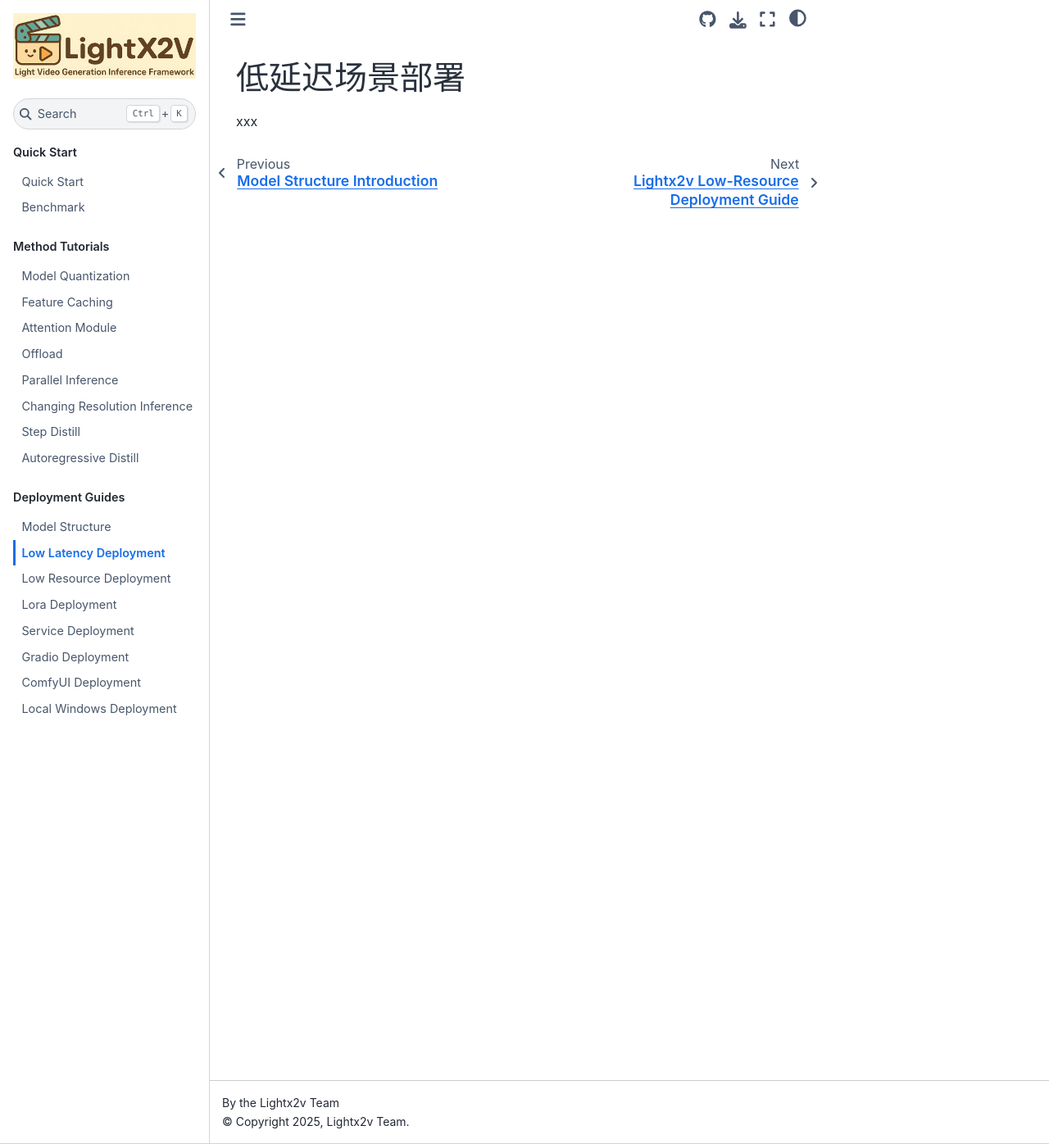
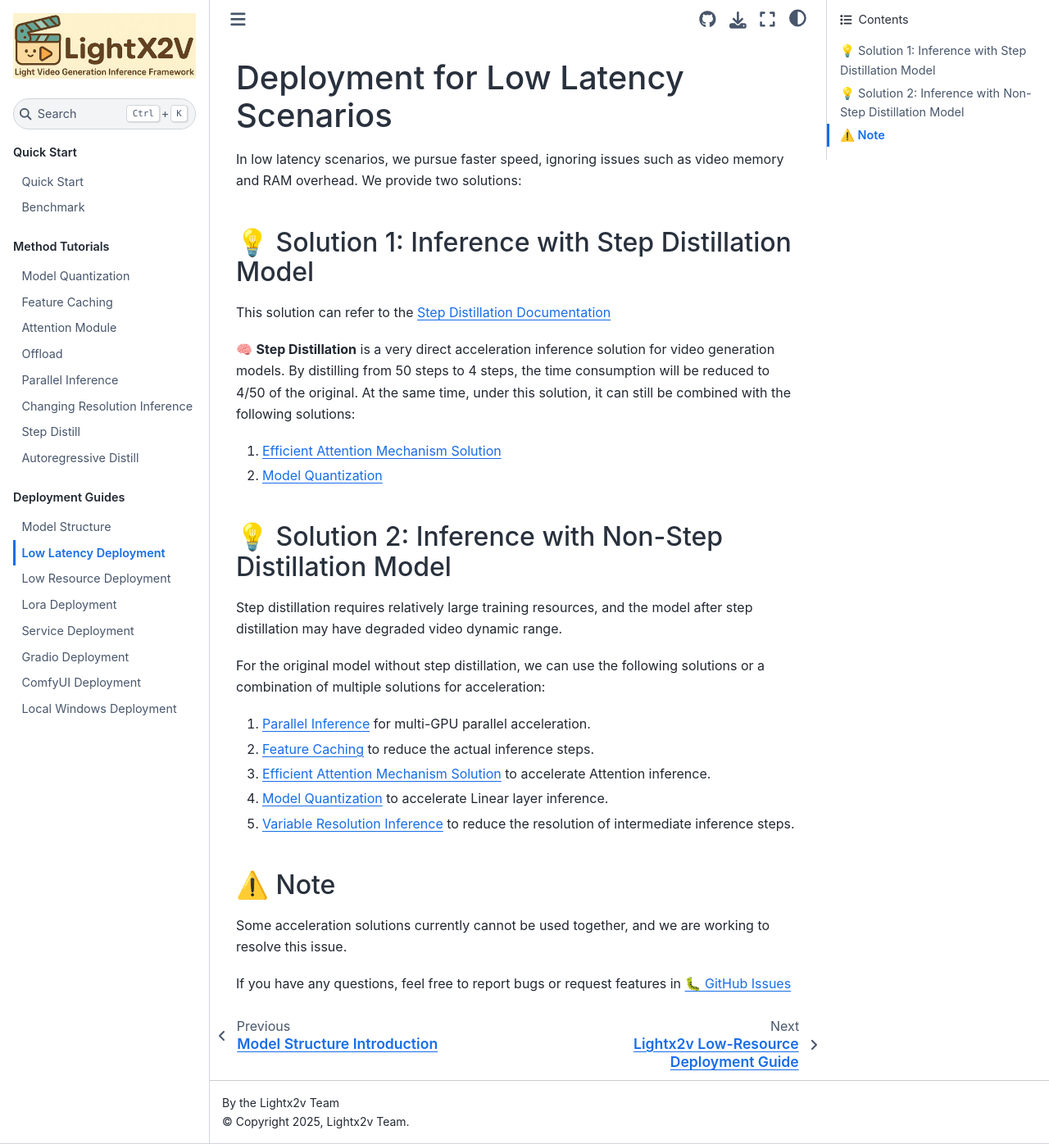
Before and after one commit to olek-soft-engineer/LightX2V, a Sphinx documentation site: the page built from docs/EN/source/deploy_guides/for_low_latency.md, in a window 1280 px wide and 1396 px high. Shown: the whole window at 82% size. Built offline with Sphinx 7.4.7 and the Sphinx Book theme 1.1.4, drawn with Linux system fonts in a browser that asks for light colours.

Commit message:
update docs

```diff
--- a/docs/EN/source/deploy_guides/for_low_latency.md
+++ b/docs/EN/source/deploy_guides/for_low_latency.md
@@ -1,3 +1,29 @@
-# 低延迟场景部署
+# Deployment for Low Latency Scenarios
 
-xxx
+In low latency scenarios, we pursue faster speed, ignoring issues such as video memory and RAM overhead. We provide two solutions:
+
+## 💡 Solution 1: Inference with Step Distillation Model
+
+This solution can refer to the [Step Distillation Documentation](https://lightx2v-en.readthedocs.io/en/latest/method_tutorials/step_distill.html)
+
+🧠 **Step Distillation** is a very direct acceleration inference solution for video generation models. By distilling from 50 steps to 4 steps, the time consumption will be reduced to 4/50 of the original. At the same time, under this solution, it can still be combined with the following solutions:
+1. [Efficient Attention Mechanism Solution](https://lightx2v-en.readthedocs.io/en/latest/method_tutorials/attention.html)
+2. [Model Quantization](https://lightx2v-en.readthedocs.io/en/latest/method_tutorials/quantization.html)
+
+## 💡 Solution 2: Inference with Non-Step Distillation Model
+
+Step distillation requires relatively large training resources, and the model after step distillation may have degraded video dynamic range.
+
+For the original model without step distillation, we can use the following solutions or a combination of multiple solutions for acceleration:
+
+1. [Parallel Inference](https://lightx2v-en.readthedocs.io/en/latest/method_tutorials/parallel.html) for multi-GPU parallel acceleration.
+2. [Feature Caching](https://lightx2v-en.readthedocs.io/en/latest/method_tutorials/cache.html) to reduce the actual inference steps.
+3. [Efficient Attention Mechanism Solution](https://lightx2v-en.readthedocs.io/en/latest/method_tutorials/attention.html) to accelerate Attention inference.
+4. [Model Quantization](https://lightx2v-en.readthedocs.io/en/latest/method_tutorials/quantization.html) to accelerate Linear layer inference.
+5. [Variable Resolution Inference](https://lightx2v-en.readthedocs.io/en/latest/method_tutorials/changing_resolution.html) to reduce the resolution of intermediate inference steps.
+
+## ⚠️ Note
+
+Some acceleration solutions currently cannot be used together, and we are working to resolve this issue.
+
+If you have any questions, feel free to report bugs or request features in [🐛 GitHub Issues](https://github.com/ModelTC/lightx2v/issues)
```
Also changed, not shown: docs/ZH_CN/source/deploy_guides/for_low_latency.md (+27 -1 lines), docs/ZH_CN/source/method_tutorials/changing_resolution.md (+1 -1 lines).
